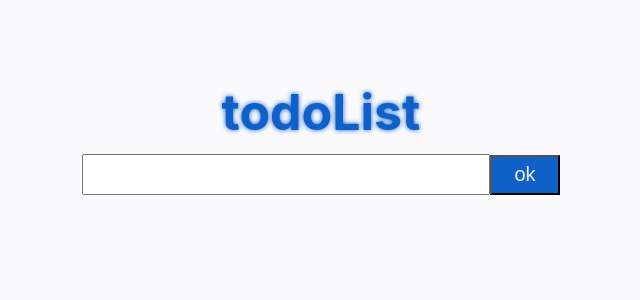
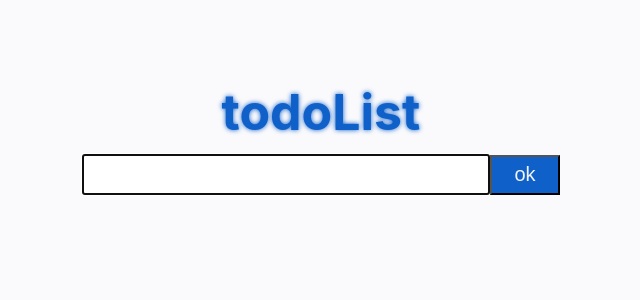
Before and after one commit to lucassss-li/todolist, a React (Vite) app: page /edit/1 in a window 1280 px wide. Shown: the top 300 px of the page, without its empty margins (319-959 px from the left). Built offline with nearby package versions, Linux system fonts and the light colour scheme.

Commit message:
pref:输入优化

```diff
--- a/src/pages/edit/index.jsx
+++ b/src/pages/edit/index.jsx
@@ -1,4 +1,4 @@
-import React, { Component } from 'react'
+import React, { Component, createRef } from 'react'
 import './index.scss'
 import Button from '@/components/button'
 
@@ -7,6 +7,7 @@ export default class Edit extends Component {
     id: 0,
     content: '',
   }
+  inputRef = createRef()
   handleChange = event => {
     this.setState({ content: event.target.value })
   }
@@ -15,6 +16,7 @@ export default class Edit extends Component {
     this.props.history.push('/')
   }
   componentDidMount() {
+    this.inputRef.current.focus()
     const id = +this.props.match.params.id
     const data = this.props.list.find(item => item.id === id)
     if (!id || !data) return
@@ -26,7 +28,13 @@ export default class Edit extends Component {
   render() {
     return (
       <div className='editor'>
-        <input className='input' type='text' value={this.state.content} onChange={this.handleChange} />
+        <input
+          className='input'
+          type='text'
+          ref={this.inputRef}
+          value={this.state.content}
+          onChange={this.handleChange}
+        />
         <Button onClick={this.handleSubmit}>ok</Button>
       </div>
     )
```
